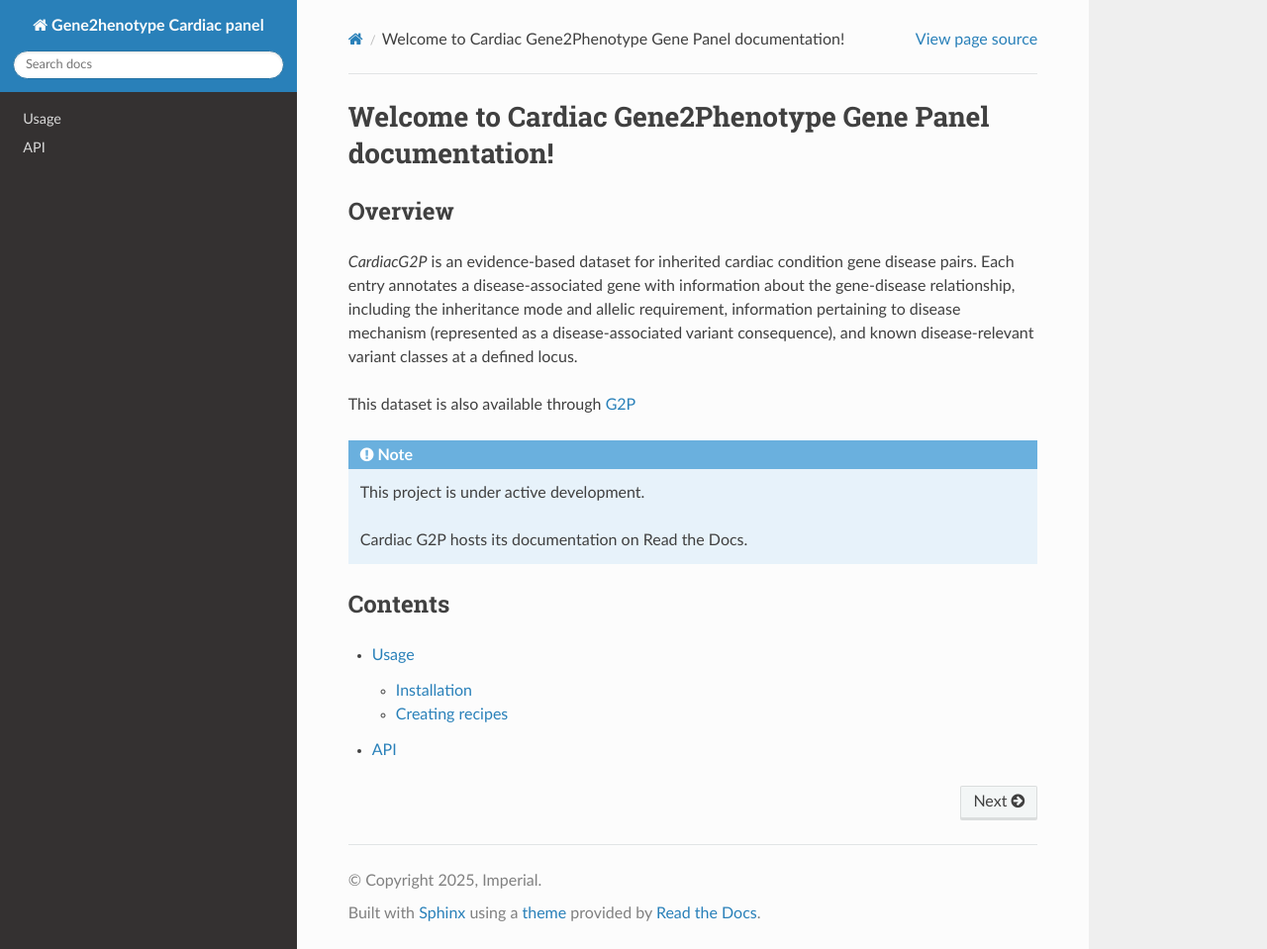
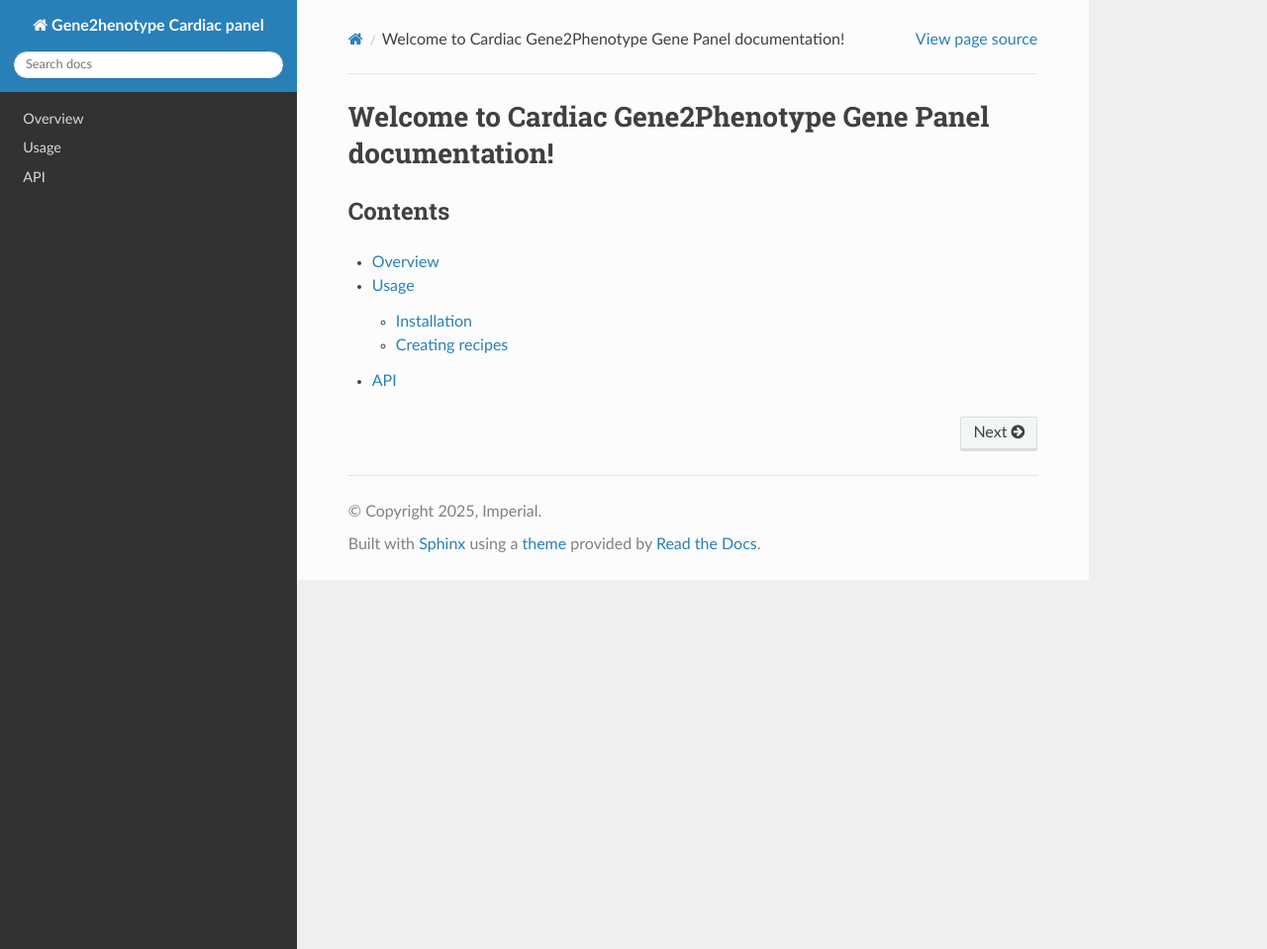
Before and after one commit to pantastheo/rtd-tutorial, a Sphinx documentation site: the page built from docs/source/index.rst, in a window 1280 px wide and 959 px high. Shown: the whole window at 99% size. Built offline with Sphinx 7.4.7 and the Read the Docs theme 3.1.0, drawn with Linux system fonts in a browser that asks for light colours.

Commit message:
Update index.rst

```diff
--- a/docs/source/index.rst
+++ b/docs/source/index.rst
@@ -1,23 +1,11 @@
 Welcome to Cardiac Gene2Phenotype Gene Panel documentation!
 ===================================
-
-Overview
-----------------
-
-*CardiacG2P* is an evidence-based dataset for inherited cardiac condition gene disease pairs. Each entry annotates a disease-associated gene with information about the gene-disease relationship, including the inheritance mode and allelic requirement, information pertaining to disease mechanism (represented as a disease-associated variant consequence), and known disease-relevant variant classes at a defined locus.
-
-This dataset is also available through `G2P <https://www.ebi.ac.uk/gene2phenotype>`_
-
-.. note::
-
-   This project is under active development.
-
-   Cardiac G2P hosts its documentation on Read the Docs.
 
 Contents
 --------
 
 .. toctree::
 
+   overview
    usage
    api
```
